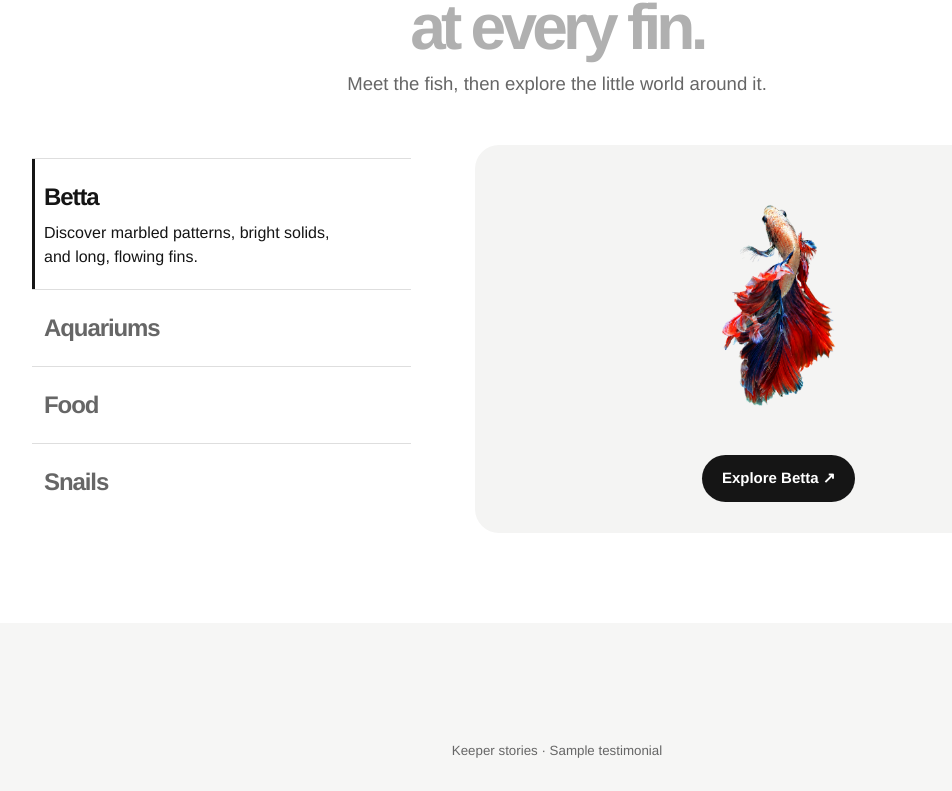
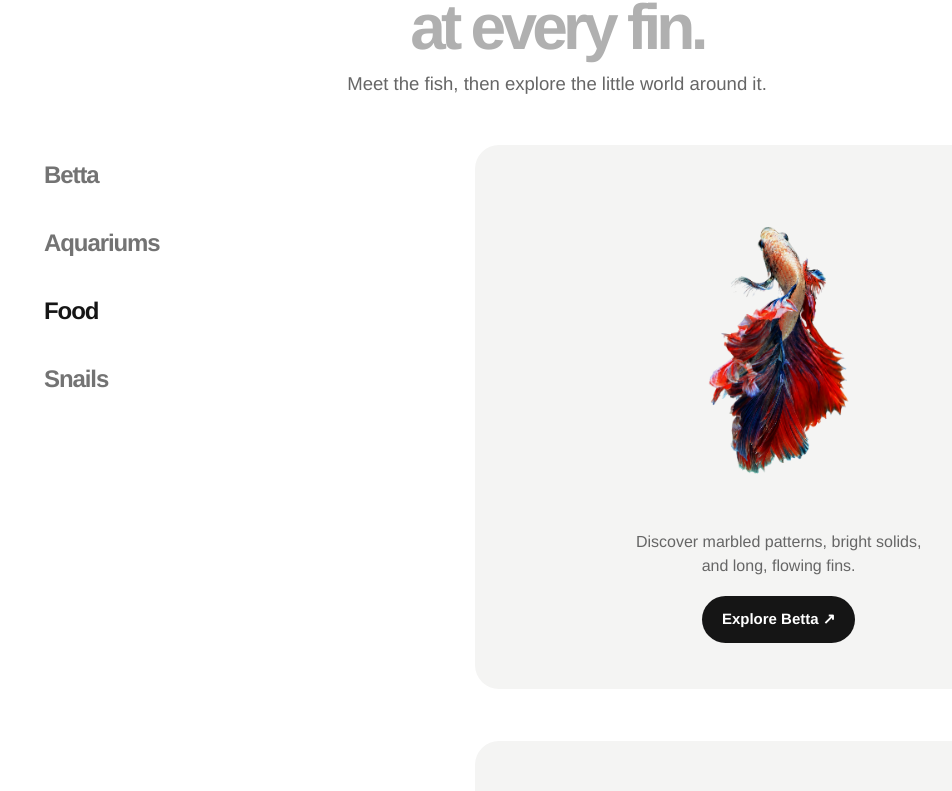
Before and after one commit to almendron02/betta-freaks, a Next.js app: page / in a window 1280 px wide. Shown: the part 840-1631 px from the top of the page, without its empty margins (83-1035 px from the left). Built offline with nearby package versions, Linux system fonts and the light colour scheme.

Commit message:
Drive homepage category showcase with page scroll

```diff
--- a/app/globals.css
+++ b/app/globals.css
@@ -34,12 +34,82 @@ footer{border-top:1px solid #eee;margin-top:40px;padding-block:40px}footer nav{f
 @media(max-width:700px){.top{flex-wrap:wrap;gap:8px}.top nav{order:3;width:100%;gap:24px}.top .pill{padding:8px 14px}.tiles{grid-template-columns:repeat(2,minmax(0,1fr));gap:10px}.tiles article,.tiles>a{padding:12px}.feature{grid-template-columns:1fr}.intro{padding-block:52px}.track figure{width:180px}footer{align-items:flex-start;flex-direction:column}footer nav{justify-content:flex-start;gap:12px}}
 @media(prefers-reduced-motion:reduce){*,*::before,*::after{transition:none!important}}
 
-.showcase{min-height:auto}.explorer,.home-faq{display:grid;grid-template-columns:minmax(220px,1fr) minmax(0,1.6fr);text-align:left;gap:clamp(24px,5vw,80px);align-items:center;margin:48px auto 0;max-width:1050px}
-.choices button{display:block;width:100%;text-align:left;border:0;border-top:1px solid #dedede;background:transparent;padding:20px 12px;color:var(--muted)}
-.choices button[aria-pressed=true]{color:var(--ink);box-shadow:inset 3px 0 var(--ink)}.choices strong{font-size:24px;letter-spacing:-.045em}.choices span{display:block;max-width:300px;margin-top:6px}
-.preview-pane{background:var(--soft);border-radius:24px;padding:24px}.preview-content{min-height:340px;display:flex;flex-direction:column;align-items:center;justify-content:center;gap:18px}.preview-content img{height:260px;width:100%;object-fit:contain;mix-blend-mode:multiply}
+.showcase { min-height: auto; }
+.explorer, .home-faq {
+  display: grid;
+  grid-template-columns: minmax(220px, 1fr) minmax(0, 1.6fr);
+  text-align: left;
+  gap: clamp(24px, 5vw, 80px);
+  margin: 48px auto 0;
+  max-width: 1050px;
+}
+.explorer {
+  --category-top: 108px;
+  --preview-offset: var(--category-top);
+  align-items: start;
+}
+.choices {
+  position: sticky;
+  top: var(--category-top);
+  z-index: 1;
+  display: grid;
+  justify-content: stretch;
+  gap: 8px;
+  background: white;
+}
+.choices a {
+  display: block;
+  padding: 12px;
+  color: #737373;
+  font-size: 24px;
+  font-weight: 700;
+  letter-spacing: -.045em;
+  transition: color .2s;
+}
+.choices a:hover, .choices a[aria-current="location"] {
+  color: var(--ink);
+  text-decoration: none;
+}
+.category-previews {
+  display: grid;
+  gap: clamp(20px, 4vw, 64px);
+}
+.preview-pane {
+  min-height: clamp(365px, 68svh, 680px);
+  scroll-margin-top: var(--preview-offset);
+  display: flex;
+  flex-direction: column;
+  align-items: center;
+  justify-content: center;
+  gap: 18px;
+  padding: 24px;
+  background: var(--soft);
+  border-radius: 24px;
+  text-align: center;
+}
+.preview-pane img {
+  height: clamp(180px, 40svh, 400px);
+  width: 100%;
+  object-fit: contain;
+  mix-blend-mode: multiply;
+}
+.preview-pane p { color: var(--muted); max-width: 34ch; }
+@media (prefers-reduced-motion: no-preference) {
+  html:has(.showcase) { scroll-behavior: smooth; }
+}
+@media (max-width: 700px) {
+  .explorer {
+    --category-top: 100px;
+    --preview-offset: calc(var(--category-top) + 60px);
+  }
+  .choices {
+    grid-template-columns: repeat(4, minmax(0, 1fr));
+    text-align: center;
+    gap: 0;
+  }
+  .choices a { font-size: clamp(13px, 3.8vw, 18px); padding: 13px 2px; }
+}
 .keeper-note{text-align:center;padding:clamp(60px,9vw,150px) 24px;background:#f6f6f5}.keeper-note blockquote{max-width:850px;margin:24px auto;font-size:clamp(28px,3.4vw,55px);line-height:1.12;letter-spacing:-.055em}.keeper-note small,.keeper-note p,.end-base{color:var(--muted)}
 .home-faq{align-items:start;padding:80px 20px;scroll-margin-top:90px}.home-faq h2{font-size:clamp(38px,4vw,64px)}.home-faq details{border-top:1px solid #ddd;padding:20px 0}.home-faq summary{cursor:pointer;list-style:none;font-size:19px;font-weight:600;display:flex;justify-content:space-between;gap:16px}.home-faq summary::-webkit-details-marker{display:none}.home-faq summary::after{content:"+"}.home-faq details[open] summary::after{content:"−"}.home-faq details p{color:var(--muted);margin:12px 24px 0 0}
 .final-invite{min-height:auto}.site-end{display:block;background:var(--soft);padding:60px 6% 24px}.end-links{display:grid;grid-template-columns:2fr repeat(3,1fr);gap:28px}.end-links>div{display:grid;align-content:start;gap:9px}.end-links strong{margin-bottom:9px}.end-base{margin-top:56px;border-top:1px solid #ddd;padding-top:20px;display:flex;justify-content:space-between}
-@media(prefers-reduced-motion:no-preference){.preview-content{animation:enter .4s var(--ease) both}}
-@media(max-width:700px){.explorer,.home-faq{grid-template-columns:1fr;gap:24px}.preview-content{min-height:220px}.preview-content img{height:180px}.end-links{grid-template-columns:1fr 1fr}.home-faq{padding-block:44px}}
+@media(max-width:700px){.explorer,.home-faq{grid-template-columns:1fr;gap:24px}.end-links{grid-template-columns:1fr 1fr}.home-faq{padding-block:44px}}
--- a/components/storefront/category-showcase.tsx
+++ b/components/storefront/category-showcase.tsx
@@ -3,7 +3,7 @@
 import Image from "next/image";
 import Link from "next/link";
 import { Snail } from "lucide-react";
-import { useState } from "react";
+import { useEffect, useRef, useState } from "react";
 
 const categories = [
   { label: "Betta", text: "Discover marbled patterns, bright solids, and long, flowing fins.", image: "/media/catalog-red-blue-betta-cutout.png", href: "/collection?category=Bettas" },
@@ -14,15 +14,64 @@ const categories = [
 
 export function CategoryShowcase() {
   const [selected, setSelected] = useState(0);
-  const current = categories[selected];
-  return <section className="chapter showcase"><h2>A closer look<br/>at every fin.</h2><p>Meet the fish, then explore the little world around it.</p>
-    <div className="explorer"><div className="choices" role="group" aria-label="Explore by category">{categories.map((category, i) =>
-      <button key={category.label} aria-pressed={i === selected} aria-controls="category-preview" onClick={() => setSelected(i)}>
-        <strong>{category.label}</strong>{i === selected && <span>{category.text}</span>}
-      </button>)}</div>
-      <div className="preview-pane" id="category-preview"><div key={current.label} className="preview-content">
-        {current.image ? <Image src={current.image} alt={current.label} width={560} height={360}/> : <Snail size={130} strokeWidth={1} aria-hidden="true"/>}
-        <Link className="pill" href={current.href}>{current.image ? 'Explore '+current.label : 'Ask about snails'} ↗︎</Link>
-      </div></div>
-    </div></section>;
+  const previews = useRef<HTMLDivElement>(null);
+
+  useEffect(() => {
+    const panels = Array.from(previews.current?.querySelectorAll("article") ?? []);
+    if (!panels.length) return;
+    let frame = 0;
+
+    function updateCategory() {
+      frame = 0;
+      const anchorOffset = Number.parseFloat(getComputedStyle(panels[0]).scrollMarginTop);
+      const readingLine = Math.max(window.innerHeight * 0.5, anchorOffset + 2);
+      let active = 0;
+      for (const [index, panel] of panels.entries()) {
+        if (panel.getBoundingClientRect().top <= readingLine) active = index;
+      }
+      setSelected(active);
+    }
+
+    function scheduleUpdate() {
+      if (!frame) frame = requestAnimationFrame(updateCategory);
+    }
+
+    scheduleUpdate();
+    window.addEventListener("scroll", scheduleUpdate, { passive: true });
+    window.addEventListener("resize", scheduleUpdate);
+    return () => {
+      cancelAnimationFrame(frame);
+      window.removeEventListener("scroll", scheduleUpdate);
+      window.removeEventListener("resize", scheduleUpdate);
+    };
+  }, []);
+
+  return (
+    <section className="chapter showcase">
+      <h2>A closer look<br />at every fin.</h2>
+      <p>Meet the fish, then explore the little world around it.</p>
+      <div className="explorer">
+        <nav className="choices" aria-label="Explore by category">
+          {categories.map(({ label }, index) => (
+            <a key={label} href={`#showcase-${label.toLowerCase()}`} aria-current={index === selected ? "location" : undefined}>
+              {label}
+            </a>
+          ))}
+        </nav>
+        <div className="category-previews" ref={previews}>
+          {categories.map(({ label, text, image, href }) => (
+            <article key={label} id={`showcase-${label.toLowerCase()}`} className="preview-pane" aria-label={label}>
+              {image ? (
+                <Image src={image} alt={label} width={560} height={360} />
+              ) : (
+                <Snail size={130} strokeWidth={1} aria-hidden="true" />
+              )}
+              <p>{text}</p>
+              <Link className="pill" href={href}>{image ? `Explore ${label}` : "Ask about snails"} ↗︎</Link>
+            </article>
+          ))}
+        </div>
+      </div>
+    </section>
+  );
 }
```
